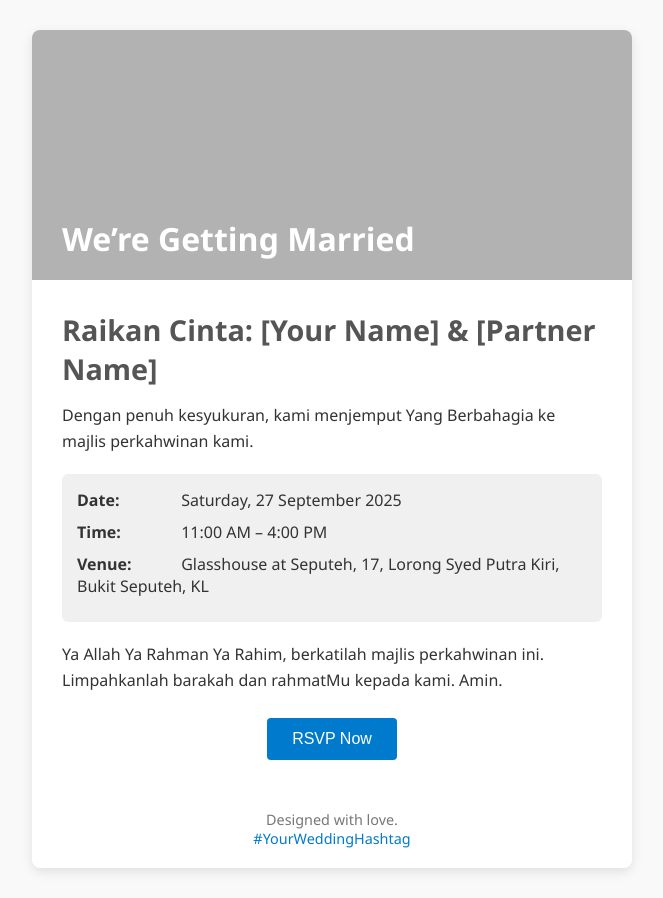
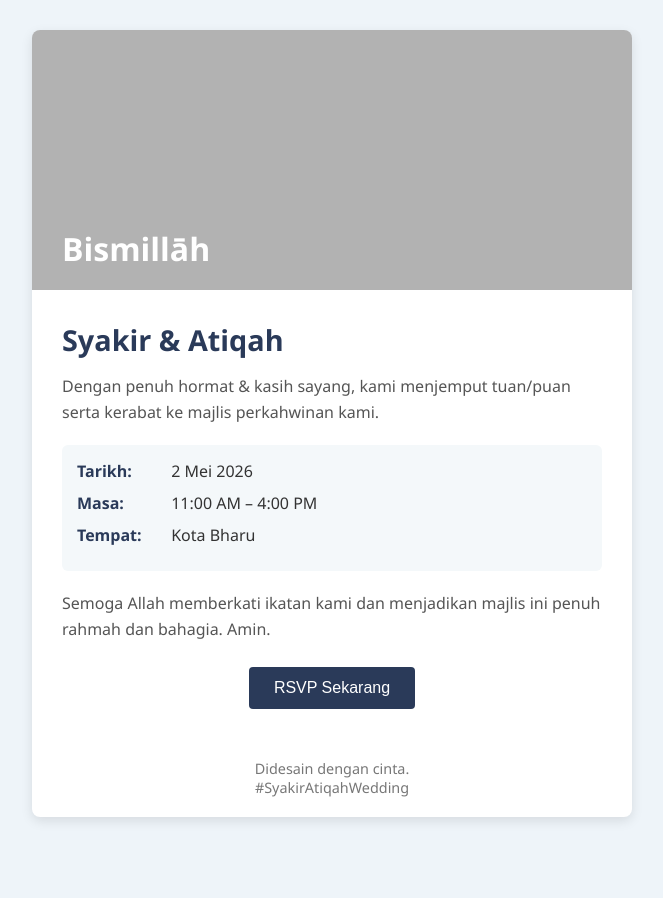
Before and after one commit to Zainul0809/weddinginvite, a plain HTML site: page index.html in a window 1280 px wide. Shown: the whole page, without its empty margins (308-971 px from the left). After the commit the page ends 847 px from the top, so only its background shows below. Drawn offline with Linux system fonts and the light colour scheme.

Commit message:
Update index.html

```diff
--- a/index.html
+++ b/index.html
@@ -3,14 +3,14 @@
 <head>
   <meta charset="UTF-8" />
   <meta name="viewport" content="width=device-width, initial-scale=1.0"/>
-  <title>Wedding Invitation</title>
+  <title>Invitation — Syakir & Atiqah</title>
   <style>
     body {
       font-family: 'Segoe UI', Tahoma, sans-serif;
       margin: 0;
       padding: 0;
       color: #333;
-      background-color: #f9f9f9;
+      background-color: #eef4f9;
     }
     .invite-container {
       max-width: 600px;
@@ -22,10 +22,11 @@
     }
     .hero {
       width: 100%;
-      height: 250px;
+      height: 260px;
       background-size: cover;
       background-position: center;
       position: relative;
+      background-image: url('BACKGROUND_IMAGE_URL');
     }
     .hero .overlay {
       position: absolute;
@@ -47,16 +48,17 @@
       margin-top: 0;
       margin-bottom: 15px;
       font-size: 1.8em;
-      color: #555;
+      color: #2a3a59;
     }
     .content p {
       line-height: 1.6;
       margin: 10px 0;
+      color: #555;
     }
     .details {
       margin: 20px 0;
       padding: 15px;
-      background: #f0f0f0;
+      background: #f4f8fa;
       border-radius: 6px;
     }
     .details .row {
@@ -64,8 +66,9 @@
     }
     .details .row span {
       display: inline-block;
-      width: 100px;
+      width: 90px;
       font-weight: bold;
+      color: #2a3a59;
     }
     .rsvp {
       margin-top: 25px;
@@ -76,7 +79,7 @@
       font-size: 1em;
       border: none;
       border-radius: 4px;
-      background-color: #007acc;
+      background-color: #2a3a59;
       color: white;
       cursor: pointer;
     }
@@ -87,7 +90,7 @@
       padding: 20px;
     }
     a {
-      color: #007acc;
+      color: #2a3a59;
       text-decoration: none;
     }
   </style>
@@ -95,32 +98,31 @@
 <body>
 
   <div class="invite-container">
-    <div class="hero" style="background-image: url('YOUR_BACKGROUND_IMAGE_URL');">
+    <div class="hero">
       <div class="overlay"></div>
-      <h1>We’re Getting Married</h1>
+      <h1>Bismillāh</h1>
     </div>
 
     <div class="content">
-      <h2>Raikan Cinta: [Your Name] & [Partner Name]</h2>
-      <p>Dengan penuh kesyukuran, kami menjemput Yang Berbahagia ke majlis perkahwinan kami.</p>
+      <h2>Syakir &amp; Atiqah</h2>
+      <p>Dengan penuh hormat & kasih sayang, kami menjemput tuan/puan serta kerabat ke majlis perkahwinan kami.</p>
 
       <div class="details">
-        <div class="row"><span>Date:</span> Saturday, 27 September 2025</div>
-        <div class="row"><span>Time:</span> 11:00 AM – 4:00 PM</div>
-        <div class="row"><span>Venue:</span> Glasshouse at Seputeh, 17, Lorong Syed Putra Kiri, Bukit Seputeh, KL</div>
+        <div class="row"><span>Tarikh:</span> 2 Mei 2026</div>
+        <div class="row"><span>Masa:</span> 11:00 AM – 4:00 PM</div>
+        <div class="row"><span>Tempat:</span> Kota Bharu</div>
       </div>
 
-      <p>Ya Allah Ya Rahman Ya Rahim,
-      berkatilah majlis perkahwinan ini. Limpahkanlah barakah dan rahmatMu kepada kami. Amin.</p>
+      <p>Semoga Allah memberkati ikatan kami dan menjadikan majlis ini penuh rahmah dan bahagia. Amin.</p>
 
       <div class="rsvp">
-        <button onclick="window.location='#'">RSVP Now</button>
+        <button onclick="window.open('https://forms.gle/AdfSxPCvNtU5H1uw5', '_blank')">RSVP Sekarang</button>
       </div>
     </div>
 
     <div class="footer">
-      Designed with love. <br/>
-      <a href="#">#YourWeddingHashtag</a>
+      Didesain dengan cinta. <br/>
+      #SyakirAtiqahWedding
     </div>
   </div>
 
```
